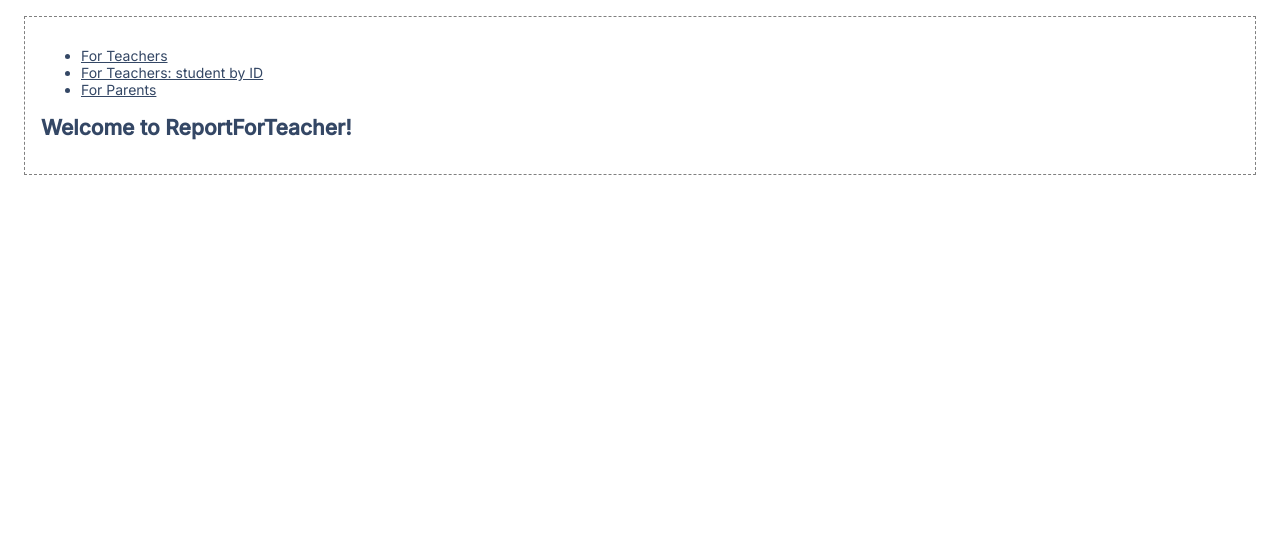
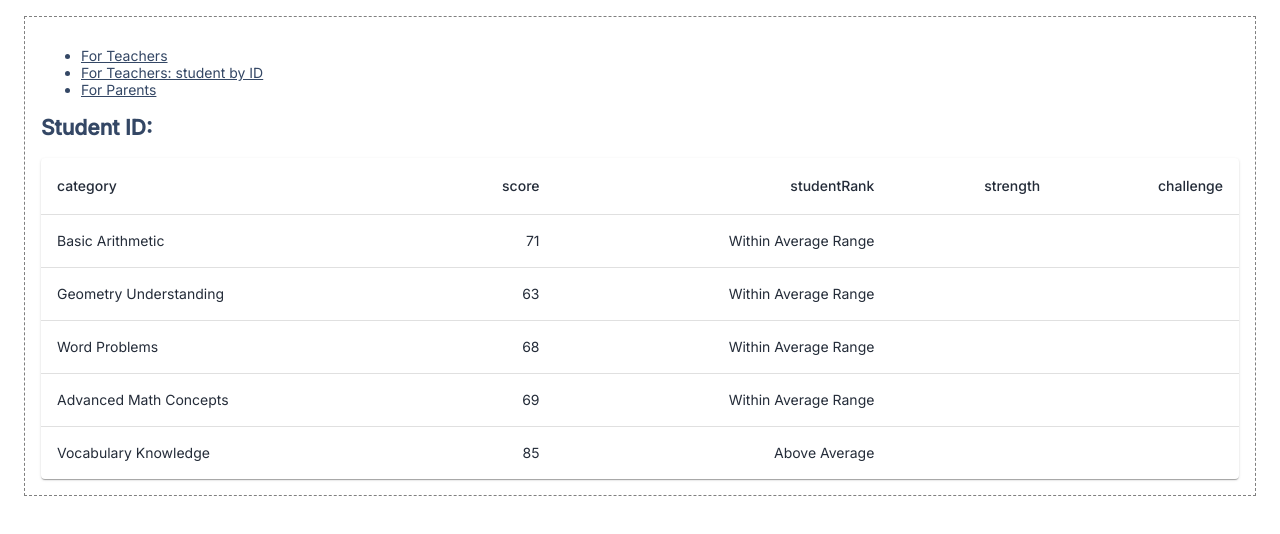
Before and after one commit to atroppe/student-data-analysis, a React (Vite) app in the folder frontend/: page /teachers in a window 1280 px wide. Shown: the top 534 px of the page. Built offline with nearby package versions, Linux system fonts and the light colour scheme.

Commit message:
add table with mock data

```diff
--- a/frontend/src/app/student-data-components/report-for-teacher/report-for-teacher.tsx
+++ b/frontend/src/app/student-data-components/report-for-teacher/report-for-teacher.tsx
@@ -1,14 +1,76 @@
 import styles from "./report-for-teacher.module.css";
+
+import * as React from "react";
+import Table from "@mui/material/Table";
+import TableBody from "@mui/material/TableBody";
+import TableCell from "@mui/material/TableCell";
+import TableContainer from "@mui/material/TableContainer";
+import TableHead from "@mui/material/TableHead";
+import TableRow from "@mui/material/TableRow";
+import Paper from "@mui/material/Paper";
+import { useParams } from "react-router-dom";
+
+enum StudentRank {
+  aboveAverage = "Above Average",
+  belowAverage = "Below Average",
+  average = "Within Average Range",
+}
+
+function createData(
+  category: string,
+  score: number,
+  studentRank: StudentRank,
+  strength: boolean, // show green
+  challenge: boolean // show red
+) {
+  return { category, score, studentRank, strength, challenge };
+}
+
+const rows = [
+  createData("Basic Arithmetic", 71, StudentRank.average, false, false),
+  createData("Geometry Understanding", 63, StudentRank.average, false, false),
+  createData("Word Problems", 68, StudentRank.average, false, false),
+  createData("Advanced Math Concepts", 69, StudentRank.average, false, false),
+  createData("Vocabulary Knowledge", 85, StudentRank.aboveAverage, true, false),
+];
 
 /* eslint-disable-next-line */
 export interface ReportForTeacherProps {}
 
-export function ReportForTeacher(props: ReportForTeacherProps) {
+export default function ReportForTeacher() {
+  const { studentId } = useParams();
   return (
-    <div className={styles["container"]}>
-      <h1>Welcome to ReportForTeacher!</h1>
+    <div>
+      <h1>Student ID: {studentId}</h1>
+      <TableContainer component={Paper}>
+        <Table sx={{ minWidth: 650 }} aria-label="simple table">
+          <TableHead>
+            <TableRow>
+              <TableCell>category</TableCell>
+              <TableCell align="right">score</TableCell>
+              <TableCell align="right">studentRank</TableCell>
+              <TableCell align="right">strength</TableCell>
+              <TableCell align="right">challenge</TableCell>
+            </TableRow>
+          </TableHead>
+          <TableBody>
+            {rows.map((row) => (
+              <TableRow
+                key={row.category}
+                sx={{ "&:last-child td, &:last-child th": { border: 0 } }}
+              >
+                <TableCell component="th" scope="row">
+                  {row.category}
+                </TableCell>
+                <TableCell align="right">{row.score}</TableCell>
+                <TableCell align="right">{row.studentRank}</TableCell>
+                <TableCell align="right">{row.strength}</TableCell>
+                <TableCell align="right">{row.challenge}</TableCell>
+              </TableRow>
+            ))}
+          </TableBody>
+        </Table>
+      </TableContainer>
     </div>
   );
 }
-
-export default ReportForTeacher;
```
